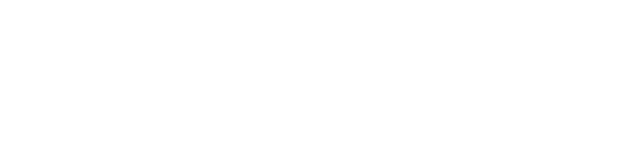
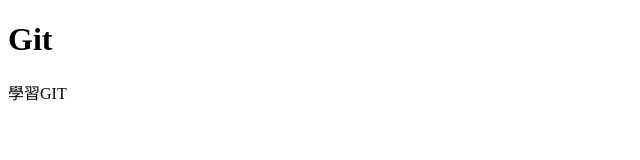
Before and after one commit to APXSolutions/first-git, a plain HTML site: page index.html in a window 1280 px wide. Shown: the whole page, without its empty margins (0-640 px from the left). Drawn offline with Linux system fonts and the light colour scheme.

Commit message:
change index.html + style.css content

```diff
--- a/index.html
+++ b/index.html
@@ -7,6 +7,7 @@
     <title>Git</title>
 </head>
 <body>
-
+    <h1>Git</h1>
+    <p>學習GIT</p>
 </body>
 </html>
--- a/style.css
+++ b/style.css
@@ -0,0 +1,3 @@
+body{
+    font-size: 20px;
+}
```
